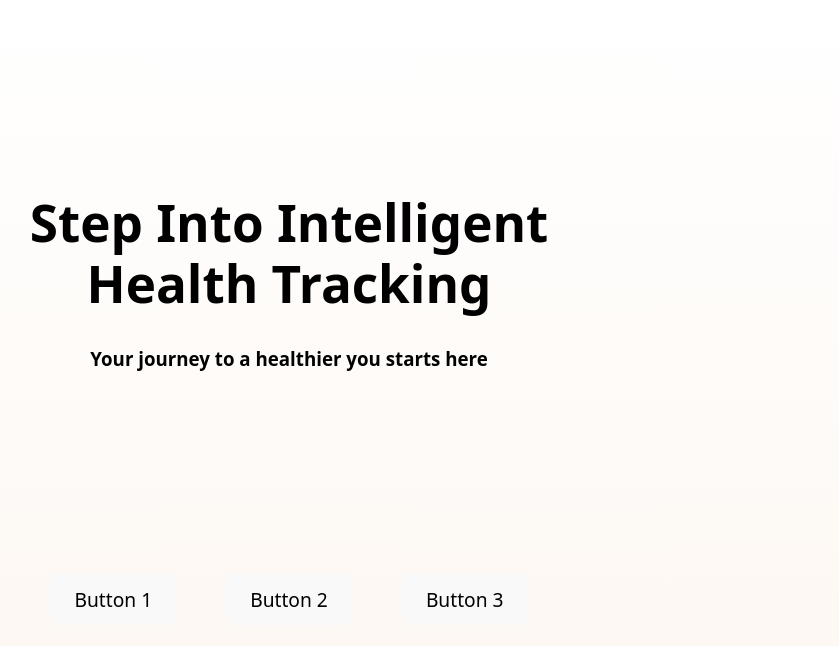
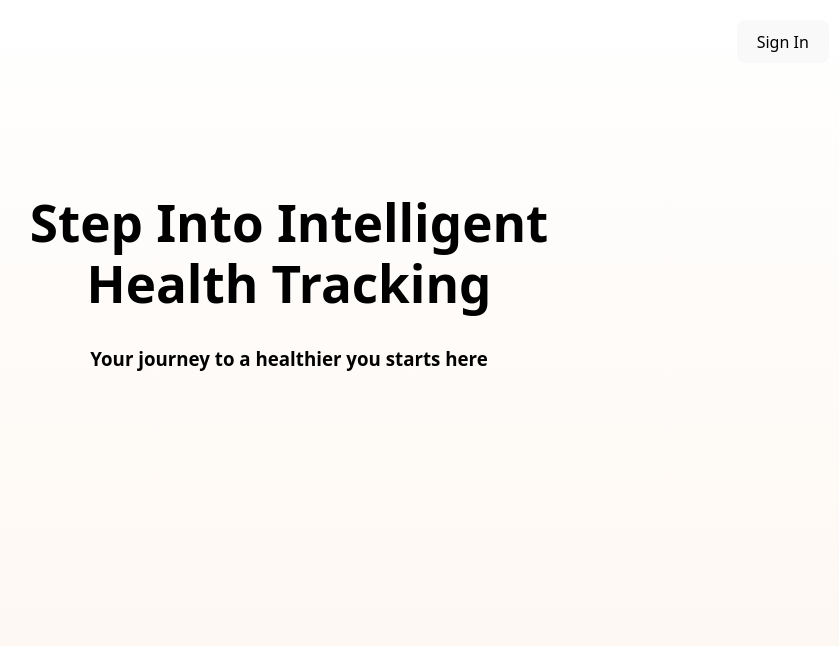
Before and after one commit to stevensaleh/HealthTrack, a React (Vite) app: page / in a window 1280 px wide. Shown: the top 646 px of the page, without its empty margins (351-1190 px from the left). Built offline with nearby package versions, Linux system fonts and the light colour scheme; a web font is replaced by a local one.

Commit message:
Removed buttons, added sign in button

```diff
--- a/src/Home.jsx
+++ b/src/Home.jsx
@@ -12,24 +12,18 @@ export default function Home() {
         overflowX: "auto",
       }}
     >
+      <button
+        style={{
+          position: "fixed",
+          top: "20px",
+          right: "100px",
+        }}
+      >
+        Sign In
+      </button>
       <h1 style={{ marginBottom: '0.25rem' }}>Step Into Intelligent</h1>
       <h1 style={{ marginTop: 0 }}>Health Tracking</h1>
       <h3>Your journey to a healthier you starts here</h3>
-
-      <div
-        style={{
-          marginTop: "200px",
-          display: "flex",
-          justifyContent: "center",
-          gap: "50px",
-          fontSize: "1.2rem",
-        }}
-      >
-        <button>Button 1</button>
-        <button>Button 2</button>
-        <button>Button 3</button>
-      </div>
-
     </div>
   );
 }
```
